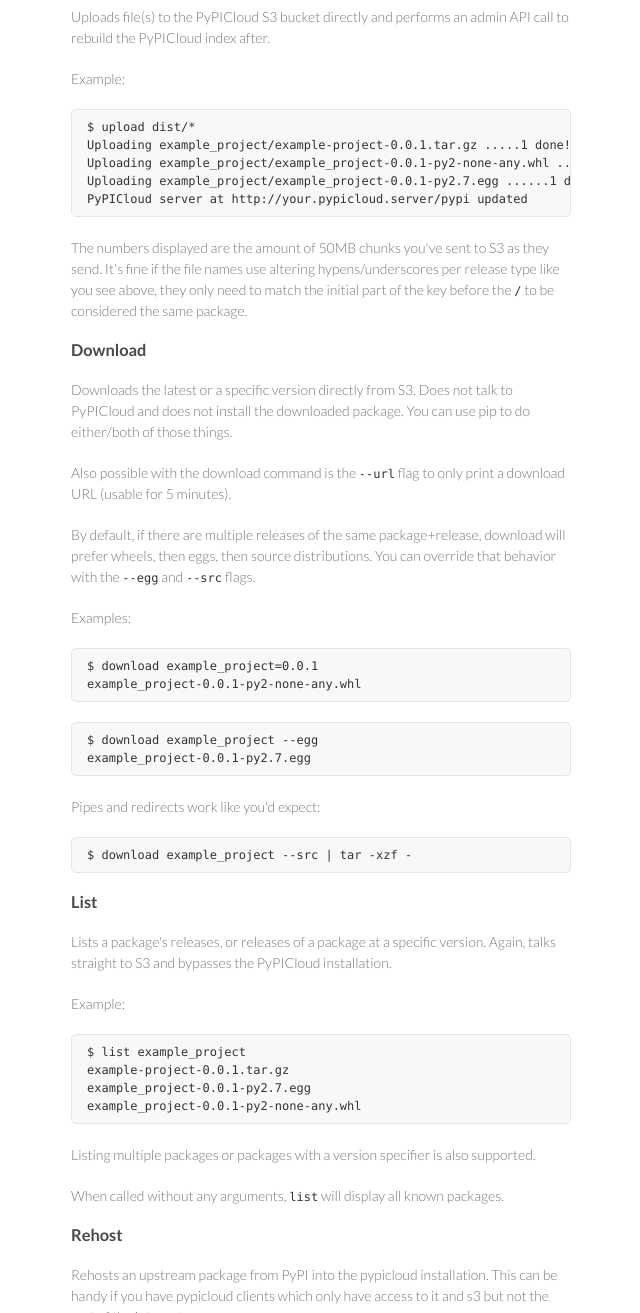
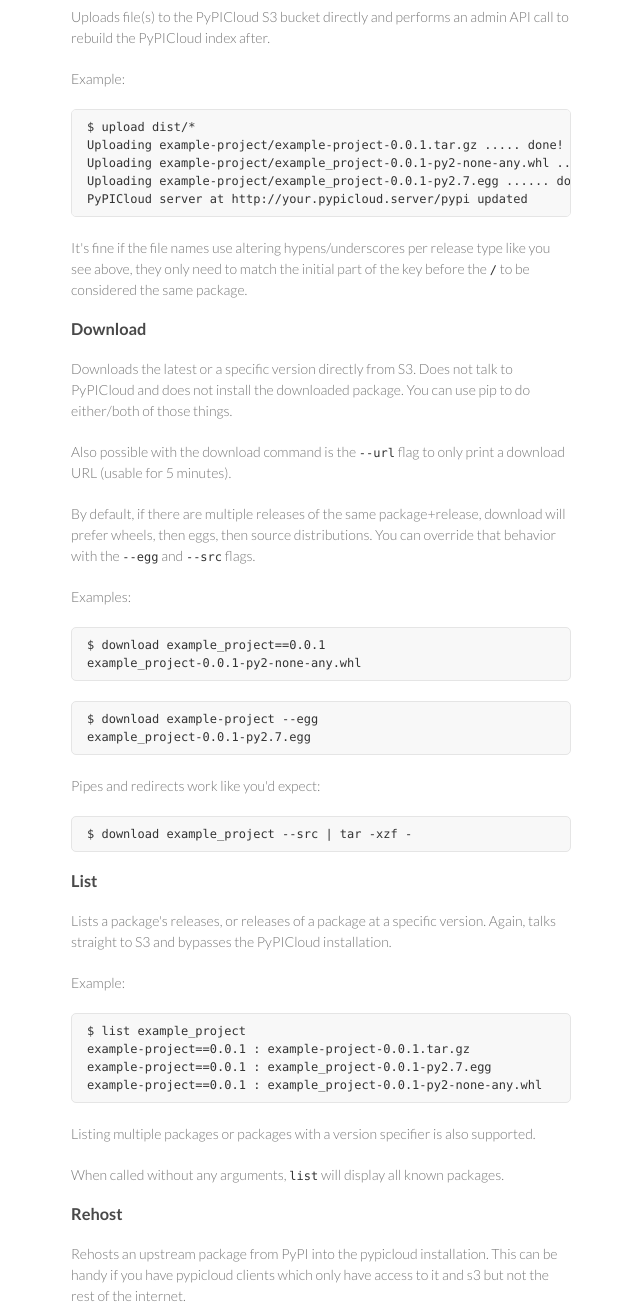
Before and after one commit to ccpgames/pypicloud-tools, a plain HTML site: page index.html in a window 1280 px wide. Shown: the part 2380-3693 px from the top of the page, without its empty margins (499-1139 px from the left). Drawn offline with Linux system fonts and the light colour scheme.

```diff
--- a/index.html
+++ b/index.html
@@ -59,16 +59,15 @@
 <p>Example:</p>
 
 <pre lang="sourceCode"><code>$ upload dist/*
-Uploading example_project/example-project-0.0.1.tar.gz .....1 done!
-Uploading example_project/example_project-0.0.1-py2-none-any.whl .....1 done!
-Uploading example_project/example_project-0.0.1-py2.7.egg ......1 done!
+Uploading example-project/example-project-0.0.1.tar.gz ..... done!
+Uploading example-project/example_project-0.0.1-py2-none-any.whl ..... done!
+Uploading example-project/example_project-0.0.1-py2.7.egg ...... done!
 PyPICloud server at http://your.pypicloud.server/pypi updated
 </code></pre>
 
-<p>The numbers displayed are the amount of 50MB chunks you've sent to S3 as
-they send. It's fine if the file names use altering hypens/underscores
-per release type like you see above, they only need to match the initial
-part of the key before the <code>/</code> to be considered the same package.</p>
+<p>It's fine if the file names use altering hypens/underscores per release
+type like you see above, they only need to match the initial part of the
+key before the <code>/</code> to be considered the same package.</p>
 
 <h3>
 <a id="download" class="anchor" href="#download" aria-hidden="true"><span class="octicon octicon-link"></span></a>Download</h3>
@@ -86,11 +85,11 @@
 
 <p>Examples:</p>
 
-<pre lang="sourceCode"><code>$ download example_project=0.0.1
+<pre lang="sourceCode"><code>$ download example_project==0.0.1
 example_project-0.0.1-py2-none-any.whl
 </code></pre>
 
-<pre lang="sourceCode"><code>$ download example_project --egg
+<pre lang="sourceCode"><code>$ download example-project --egg
 example_project-0.0.1-py2.7.egg
 </code></pre>
 
@@ -109,9 +108,9 @@
 <p>Example:</p>
 
 <pre lang="sourceCode"><code>$ list example_project
-example-project-0.0.1.tar.gz
-example_project-0.0.1-py2.7.egg
-example_project-0.0.1-py2-none-any.whl
+example-project==0.0.1 : example-project-0.0.1.tar.gz
+example-project==0.0.1 : example_project-0.0.1-py2.7.egg
+example-project==0.0.1 : example_project-0.0.1-py2-none-any.whl
 </code></pre>
 
 <p>Listing multiple packages or packages with a version specifier is also
@@ -135,7 +134,7 @@
     100% |████████████████████████████████| 335kB 929kB/s
   Saved /var/folders/53/kl4v4_9509ng148kp_pwmc5h0000gn/T/tmpuj5JUJ/requests-1.0.0.tar.gz
 Successfully downloaded requests
-Uploading requests/requests-1.0.0.tar.gz ............1 done!
+Uploading requests/requests-1.0.0.tar.gz ............ done!
 PyPICloud server at http://your_pypicloud_server/pypi updated
 </code></pre>
 
```
Also changed, not shown: params.json (+1 -1 lines).
